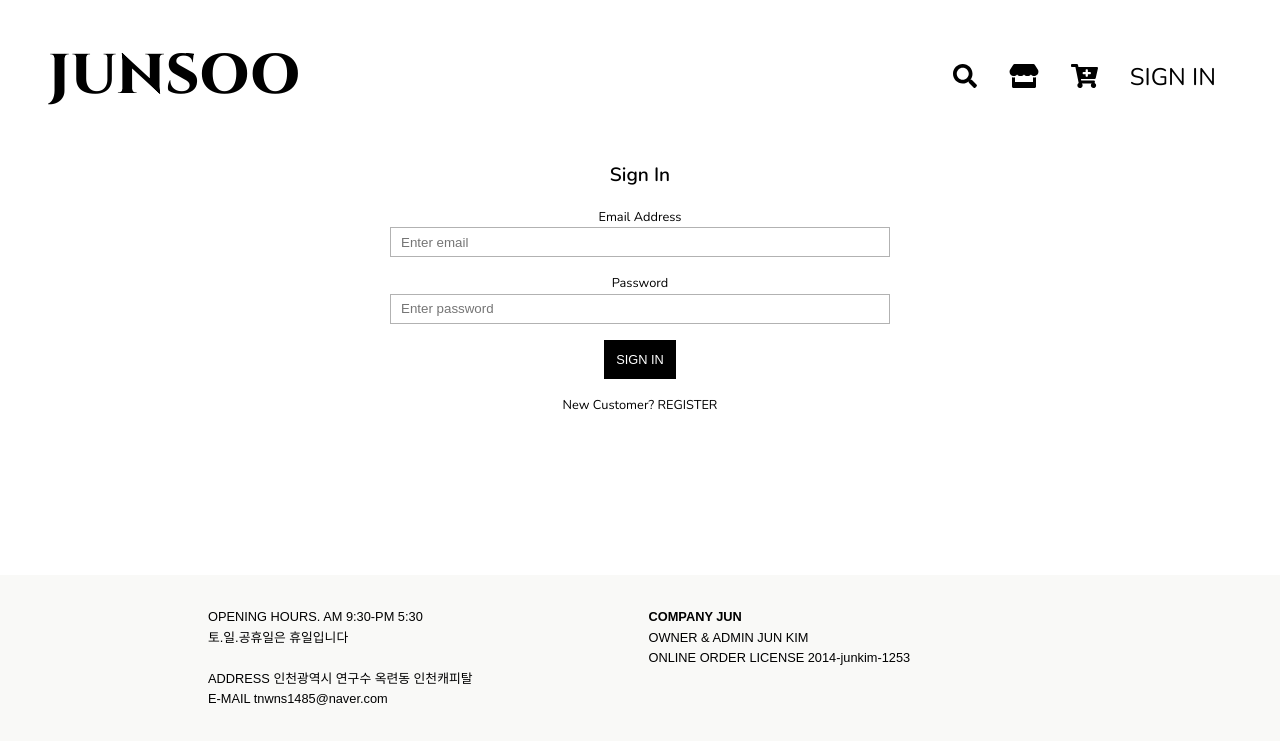
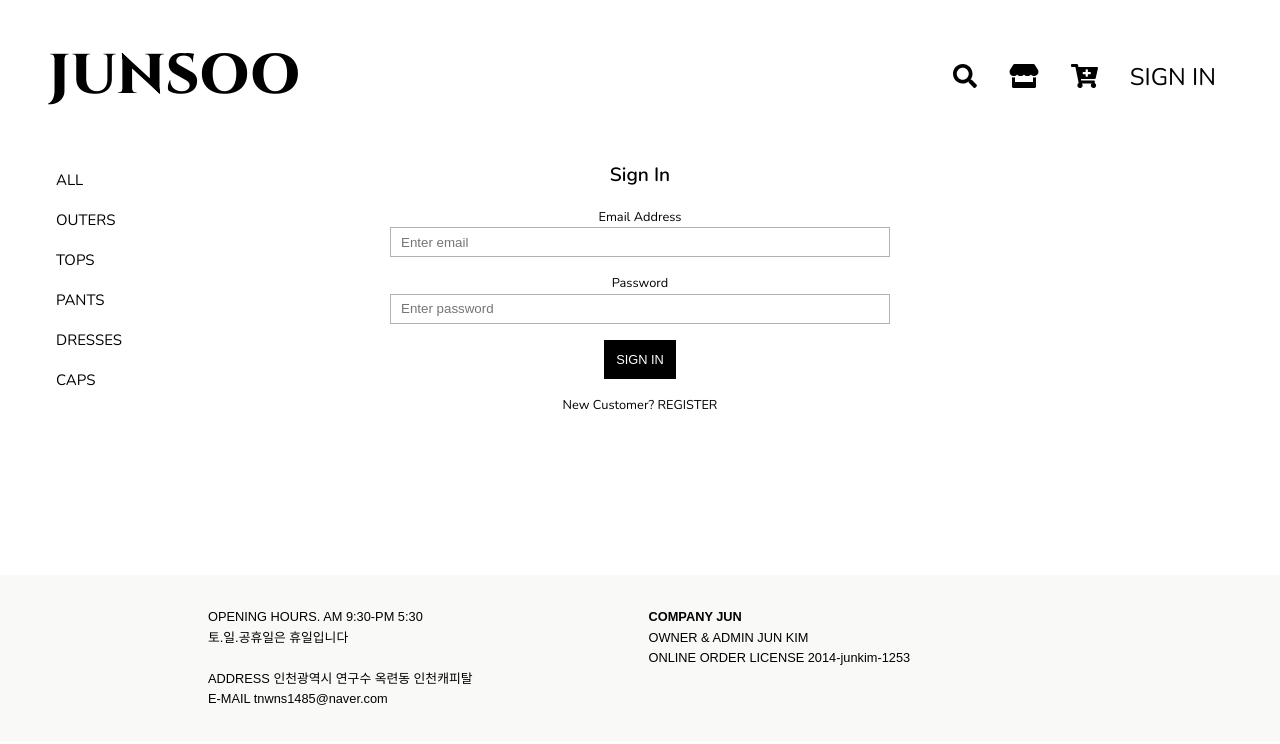
Before and after one commit to skdksldk/ISU-shopping, a React (Create React App) app in the folder client/: page /login in a window 1280 px wide. Shown: the top 744 px of the page. Built offline with nearby package versions, Linux system fonts and the light colour scheme.

Commit message:
Modify Nav direction vertically

```diff
--- a/client/src/App.js
+++ b/client/src/App.js
@@ -1,6 +1,7 @@
 import React from 'react';
 import { BrowserRouter as Router, Route } from 'react-router-dom';
 import Header from './components/Header';
+import Nav from './components/Nav';
 import HomePage from './pages/HomePage';
 import LoginPage from './pages/LoginPage';
 import MyPage from './pages/MyPage';
@@ -27,6 +28,7 @@ function App() {
     <div className="wrapper">
       <Router>
       <Header />
+      <Nav />
         <main>
           <Route exact path='/' component={HomePage} />
            <Route exact path='/login' component={LoginPage} />
--- /dev/null
+++ b/client/src/components/Nav.js
@@ -0,0 +1,60 @@
+import React, { useState } from 'react';
+import { useDispatch, useSelector } from 'react-redux';
+import { NavLink, useLocation } from 'react-router-dom';
+import { logout } from '../actions/userActions';
+
+
+const Nav = () => {
+  const dispatch = useDispatch();
+
+  const location = useLocation();
+
+  const userLogin = useSelector(state => state.userLogin);
+  const { userInfo } = userLogin;
+
+  const logoutHandler = () => {
+    dispatch(logout());
+  };
+  return (
+    <header>
+      <nav className={location.pathname === '/' ? 'nav nav--dark' : 'nav'}>
+      <div>
+        <ul className='nav__list'>
+          <li className={'nav__list__item'}>
+            <NavLink exact to='/shop' activeClassName='active'>
+              ALL
+            </NavLink>
+          </li>
+          <li className={'nav__list__item'}>
+            <NavLink to='/shop/category/outers' activeClassName='active'>
+              OUTERS
+            </NavLink>
+          </li>
+          <li className={'nav__list__item'}>
+            <NavLink to='/shop/category/tops' activeClassName='active'>
+              TOPS
+            </NavLink>
+          </li>
+          <li className={'nav__list__item'}>
+            <NavLink to='/shop/category/pants' activeClassName='active'>
+              PANTS
+            </NavLink>
+          </li>
+          <li className={'nav__list__item'}>
+            <NavLink to='/shop/category/dresses' activeClassName='active'>
+              DRESSES
+            </NavLink>
+          </li>
+          <li className={'nav__list__item'}>
+            <NavLink to='/shop/category/bottoms' activeClassName='active'>
+              CAPS
+            </NavLink>
+          </li>
+        </ul>
+      </div>
+      </nav>
+    </header>
+  );
+};
+
+export default Nav;
--- a/client/src/pages/ProductsPage.js
+++ b/client/src/pages/ProductsPage.js
@@ -28,42 +28,10 @@ const ProductsPage = ({ match }) => {
     <>
       <Meta title='Shop | JUN' />
       <div className='container'>
-        <div>
-          <ul className='product__list'>
-          <li className={!category ? 'product__list__item2' : 'product__list__item'}>
-              <NavLink exact to='/shop' activeClassName='active'>
-                ALL
-              </NavLink>
-            </li>
-            <li className='product__list__itemline'>|</li>
-            <li className={category === 'coats' ? 'product__list__item2' : 'product__list__item'}>
-              <NavLink to='/shop/category/coats' activeClassName='active'>
-                COATS & JACKETS
-              </NavLink>
-            </li>
-            <li className='product__list__itemline'>|</li>
-            <li className={category === 'tops' ? 'product__list__item2' : 'product__list__item'}>
-              <NavLink to='/shop/category/tops' activeClassName='active'>
-                TOPS
-              </NavLink>
-            </li>
-            <li className='product__list__itemline'>|</li>
-            <li className={category === 'dresses' ? 'product__list__item2' : 'product__list__item'}>
-              <NavLink to='/shop/category/dresses' activeClassName='active'>
-                DRESSES
-              </NavLink>
-            </li>
-            <li className='product__list__itemline'>|</li>
-            <li className={category === 'bottoms' ? 'product__list__item2' : 'product__list__item'}>
-              <NavLink to='/shop/category/bottoms' activeClassName='active'>
-                BOTTOMS
-              </NavLink>
-            </li>
-          </ul>
-        </div>
+
         <div className='productList__title'>
           <div className='productList__title__box'>
-          카테고리 : {!category ? 'ALL' : category}
+             {!category ? 'ALL' : category.toUpperCase()}
           </div>
         </div>
         {loading ? (
--- a/client/src/scss/main.scss
+++ b/client/src/scss/main.scss
@@ -2,8 +2,8 @@
 @import 'config/variables';
 @import 'config/mixins';
 @import 'config/general';
-@import 'modules/navbar';
 @import 'modules/footer';
+@import 'modules/nav';
 @import 'modules/pagination';
 @import 'modules/mypage';
 @import 'modules/container';
--- a/client/src/scss/modules/_navbar.scss
+++ b/client/src/scss/modules/_nav.scss
@@ -46,7 +46,6 @@
       background-color: transparent;
       font-size: 1.2rem;
     }
-
 
   }
 
@@ -102,10 +101,54 @@
     }
   }
 
-
-
   &--dark,
   &--dark a {
     color: white;
   }
 }
+
+
+.nav__list {
+    display: block;
+    justify-content: center;
+    margin-bottom: 1rem;
+    width: 15%;
+    position: fixed;
+    margin-top: 8rem;
+
+    .active {
+      color: #FFCC33;
+    }
+
+
+    button {
+      background-color: transparent;
+      border: none;
+      outline: none;
+      cursor: pointer;
+    }
+
+    &__item {
+      padding: 0.5rem;
+      font-size: 15px;
+      /*border-bottom: 3px solid;*/
+    }
+    &__item2 {
+      padding: 0.5rem;
+      font-size: 20px;
+      border-bottom: 3px solid;
+      border-bottom: 3px solid #FFCC33;
+    }
+
+    &__item:hover {
+      color: #FFCC33;
+      /*border-bottom: 3px solid #FFCC33;*/
+    }
+
+    &__itemline {
+      padding: 0.5rem;
+      font-size: 20px;
+      border-bottom: 3px solid;
+    }
+
+  }
--- a/client/src/scss/modules/_productList.scss
+++ b/client/src/scss/modules/_productList.scss
@@ -1,7 +1,10 @@
 .product__list {
-    display: flex;
+    display: block;
     justify-content: center;
     margin-bottom: 1rem;
+    width: 15%;
+    position: fixed;
+    margin-top: 8rem;
 
     .active {
       color: #FFCC33;
@@ -16,8 +19,8 @@
 
     &__item {
       padding: 0.5rem;
-      font-size: 20px;
-      border-bottom: 3px solid;
+      font-size: 15px;
+      /*border-bottom: 3px solid;*/
     }
     &__item2 {
       padding: 0.5rem;
@@ -28,7 +31,7 @@
 
     &__item:hover {
       color: #FFCC33;
-      border-bottom: 3px solid #FFCC33;
+      /*border-bottom: 3px solid #FFCC33;*/
     }
 
     &__itemline {
@@ -50,17 +53,9 @@
     justify-content: center;
 
     &__box {
-      width: 30%;
-      box-shadow: 0px 1px 5px 2px rgba(0, 0, 0, 0.8);
-    }
-
-    @include atMobile {
-      font-size: 0.8rem;
-      margin: 0 0 1rem 0;
-    }
-
-    @include atTablets {
-      margin: 1rem 0;
+        /*width: 30%;*/
+        font-size: 1.5rem;
+        border-bottom: 1.5px solid;
     }
   }
 
@@ -83,20 +78,5 @@
       }
     }
 
-    @include atMobile {
-      grid-template-columns: repeat(2, 1fr);
-      margin-bottom: 2rem;
-      .product {
-        padding: 0.2rem;
-        font-size: 0.4rem;
-      }
-    }
 
-    @include atTablets {
-      grid-template-columns: repeat(3, 1fr);
-      .product {
-        padding: 0.4rem;
-        font-size: 0.6rem;
-      }
-    }
   }
```
